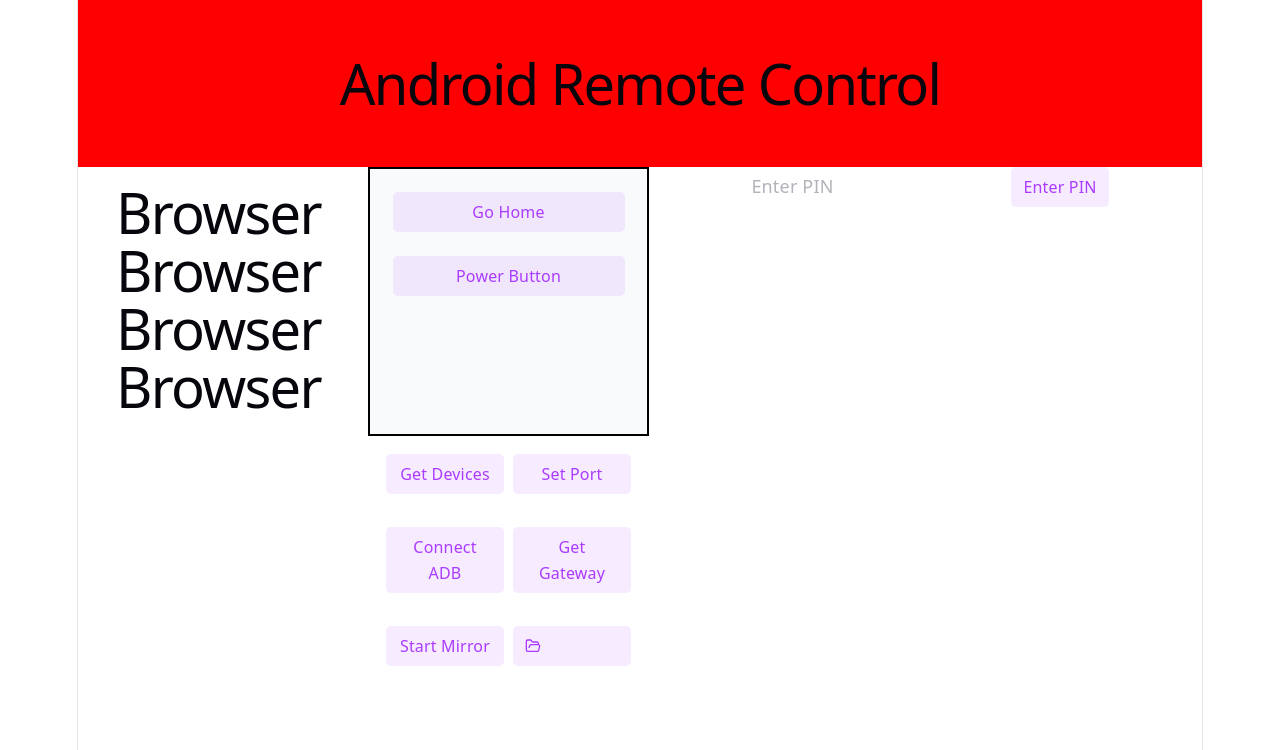
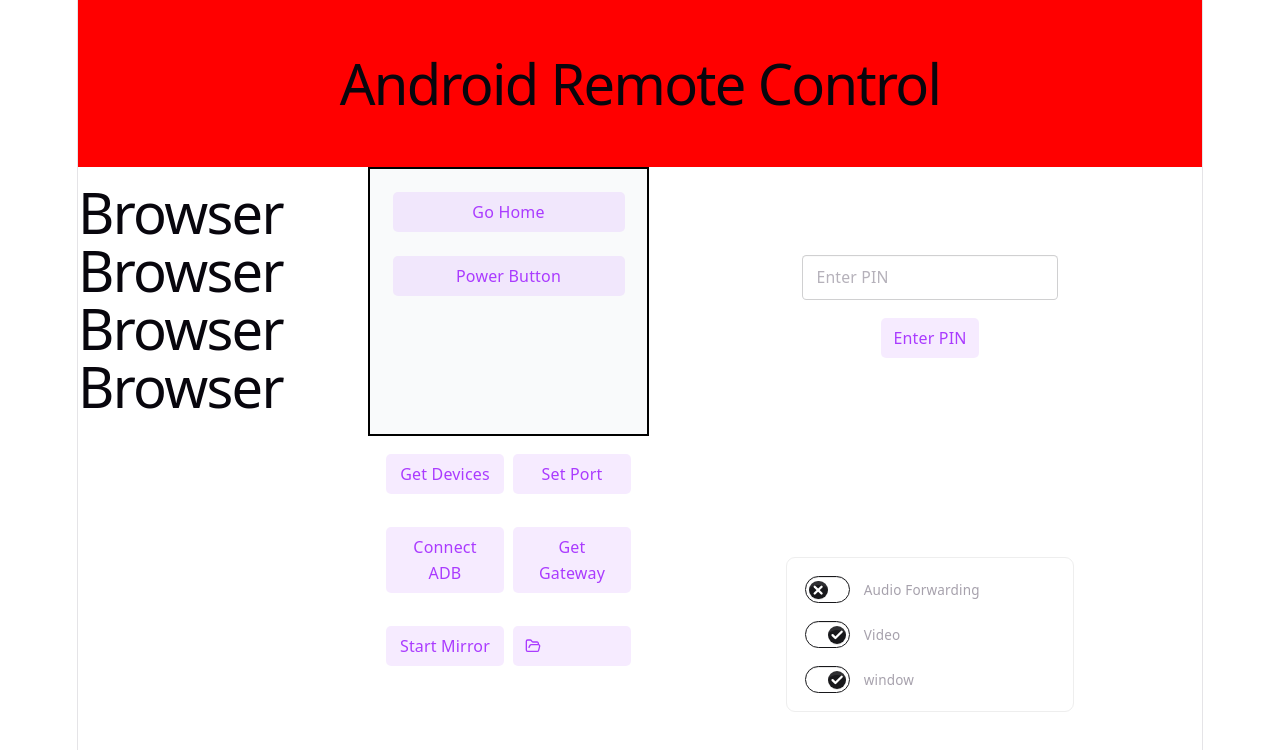
Before and after one commit to GG-Ranjeet/Lazy-Pilot, a React (Vite) app: page / in a window 1280 px wide. Shown: the top 750 px of the page. Built offline with nearby package versions, Linux system fonts and the light colour scheme.

Commit message:
feat: add daisyui dependency and implement MirrorOptions component with toggle functionality

```diff
--- a/package.json
+++ b/package.json
@@ -28,6 +28,7 @@
     "@vitejs/plugin-react": "^6.0.1",
     "autoprefixer": "^10.4.27",
     "cross-env": "^10.1.0",
+    "daisyui": "^5.5.19",
     "eslint": "^9.39.4",
     "eslint-plugin-react-hooks": "^7.0.1",
     "eslint-plugin-react-refresh": "^0.5.2",
--- a/src/App.tsx
+++ b/src/App.tsx
@@ -4,6 +4,7 @@
 import Header from "./components/Header";
 import Browser from "./components/Browser";
 import { AdbControl } from "./components/AdbControl";
+import MirrorOptions from "./components/MirrorOptions";
 
 function App() {
   return (
@@ -23,8 +24,9 @@
             <AdbControl />
           </div>
         </div>
-        <div className="flex flex-1 flex-col">
+        <div className="flex flex-col justify-around items-center flex-1">
           <PinPad />
+          <MirrorOptions />
         </div>
       </div>
     </div>
--- a/src/components/AdbControl.tsx
+++ b/src/components/AdbControl.tsx
@@ -1,4 +1,3 @@
-import { Command } from "@tauri-apps/plugin-shell";
 import { open } from "@tauri-apps/plugin-dialog";
 import { FolderOpen } from "lucide-react";
 import { useState } from "react";
--- /dev/null
+++ b/src/components/MirrorOptions.tsx
@@ -0,0 +1,32 @@
+import Toggle from "./Utils/Toggle";
+
+export default function MirrorOptions() {
+
+
+  return (
+    <div className="mirror-options flex flex-col items-center justify-center gap-4 p-4">
+      <div>
+        <div className="fieldset bg-base-100 border-base-300 gap-4 rounded-box w-64 border p-4">
+          <div className="">
+            <label className="label flex items-center gap-3 cursor-pointer">
+              <Toggle check_mark={true} default_check={false} handler={() => {}}/>
+              <span className="label-text">Audio Forwarding</span>
+            </label>
+          </div>
+          <div className="">
+            <label className="label flex items-center gap-3 cursor-pointer">
+              <Toggle check_mark={true} default_check={true} handler={() => {}}/>
+              <span className="label-text">Video</span>
+            </label>
+          </div>
+          <div className="">
+            <label className="label flex items-center gap-3 cursor-pointer">
+              <Toggle check_mark={true} default_check={true} handler={() => {}} />
+              <span className="label-text">window</span>
+            </label>
+          </div>
+        </div>
+      </div>
+    </div>
+  );
+}
--- a/src/components/PinPad.tsx
+++ b/src/components/PinPad.tsx
@@ -10,11 +10,12 @@
   }
 
   return (
-    <div className="pin-pad">
+    <div className="pin-pad flex flex-col items-center justify-center gap-4 p-4">
       <input
         type="text"
         id="pin-input"
         placeholder="Enter PIN"
+        className='input'
         value={pin}
         onChange={(e) => setPin(e.target.value)}
       />
--- /dev/null
+++ b/src/components/Utils/Toggle.tsx
@@ -0,0 +1,67 @@
+interface ToggleProps {
+  check_mark: boolean;
+  default_check?: boolean;
+  handler?: (checked: boolean) => void;
+}
+
+
+/**
+ * If check_mark is false, render a regular checkbox. Otherwise, render a toggle with a check mark.
+ * default_check is the default checked state of the toggle. It is false by default.
+ * handler is a function that is called when the toggle is changed. It receives the new checked state as an argument. It is undefined by default.
+ * @param check_mark - false
+ * @param default_check - false
+ * @param handler - undefined
+ * @returns void
+ */
+export default function Toggle({
+  check_mark = false,
+  default_check = false,
+  handler = undefined,
+}: ToggleProps) {
+  if (!check_mark) {
+    return (
+      <div>
+          <input
+            type="checkbox"
+            defaultChecked={default_check}
+            className="toggle"
+            onChange={(e) => handler && handler(e.target.checked)}
+          />
+      </div>
+    );
+  }
+  return (
+    <label className="toggle text-base-content">
+      <input type="checkbox" defaultChecked={default_check} onChange={(e) => handler && handler(e.target.checked)}/>
+      <svg
+        aria-label="disabled"
+        xmlns="http://www.w3.org/2000/svg"
+        viewBox="0 0 24 24"
+        fill="none"
+        stroke="currentColor"
+        strokeWidth="4"
+        strokeLinecap="round"
+        strokeLinejoin="round"
+      >
+        <path d="M18 6 6 18" />
+        <path d="m6 6 12 12" />
+      </svg>
+      <svg
+        aria-label="enabled"
+        xmlns="http://www.w3.org/2000/svg"
+        viewBox="0 0 24 24"
+      >
+        <g
+          strokeLinejoin="round"
+          strokeLinecap="round"
+          strokeWidth="4"
+          fill="none"
+          stroke="currentColor"
+        >
+          <path d="M20 6 9 17l-5-5"></path>
+        </g>
+      </svg>
+    </label>
+  );
+}
--- a/src/index.css
+++ b/src/index.css
@@ -1,10 +1,11 @@
 @import "tailwindcss";
+@plugin "daisyui";
 
 :root {
   --text: #6b6375;
   --text-h: #08060d;
   --bg: #fff;
-  --border: #e5e4e7;
+  --app-border: #e5e4e7;
   --code-bg: #f4f3ec;
   --accent: #aa3bff;
   --accent-bg: rgba(170, 59, 255, 0.1);
@@ -37,7 +38,7 @@
     --text: #9ca3af;
     --text-h: #f3f4f6;
     --bg: #16171d;
-    --border: #2e303a;
+    --app-border: #2e303a;
     --code-bg: #1f2028;
     --accent: #c084fc;
     --accent-bg: rgba(192, 132, 252, 0.15);
@@ -56,8 +57,8 @@
   width: 1126px;
   max-width: 100%;
   margin: 0 auto;
-  text-align: center;
-  border-inline: 1px solid var(--border);
+  /* text-align: center; */
+  border-inline: 1px solid var(--app-border);
   min-height: 100svh;
   display: flex;
   flex-direction: column;
```
Also changed, not shown: 1 other file (tests, documents, lock files or other folders).
